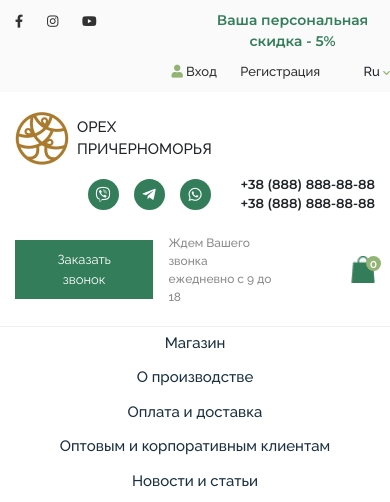
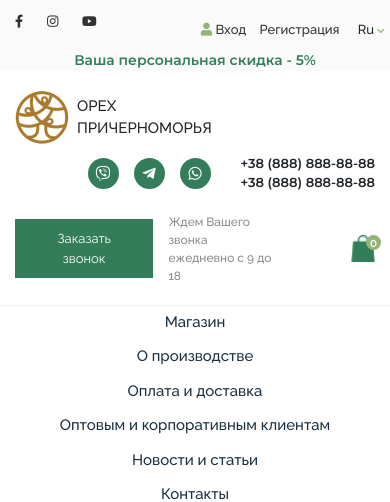
Before and after one commit to tolikh4/Nuts, a plain HTML site: page index.html in a window 390 px wide. Shown: the top 502 px of the page. Drawn offline with nearby package versions, Linux system fonts and the light colour scheme.

Commit message:
Измение положения ссылок

```diff
--- a/index.html
+++ b/index.html
@@ -21,8 +21,8 @@
                         <a href="#"><i class="fab fa-instagram"></i></a>
                         <a href="#"><i class="fab fa-youtube"></i></a>
                     </div>
-                    <div class="col-6 col-sm-4 discount">Ваша персональная скидка - 5%</div>
-                    <div class="col-12 col-sm-4 account">
+                    <div class="col-12 col-sm-4 discount">Ваша персональная скидка - 5%</div>
+                    <div class="col-6 col-sm-4 account">
                         <a href="#" class="login"><i class="fas fa-user"></i> Вход</a>
                         <a href="#" class="registration">Регистрация</a>
                         <span class="leng">Ru <i class="fas fa-chevron-down"></i></span>
--- a/style/style.scss
+++ b/style/style.scss
@@ -707,8 +707,18 @@ body {
     }
 }
 @media screen and (max-width: 460px) {
+    .discount {
+        order: 2;
+    }
     .account {
         padding: 10px 0;
+        text-align: center;
+        .login {
+            margin-right: 10px;
+        }
+        .registration {
+            margin-right: 15px;
+        }
     }
     .logo {
         padding-bottom: 10px;
```
Also changed, not shown: style/style.css.
